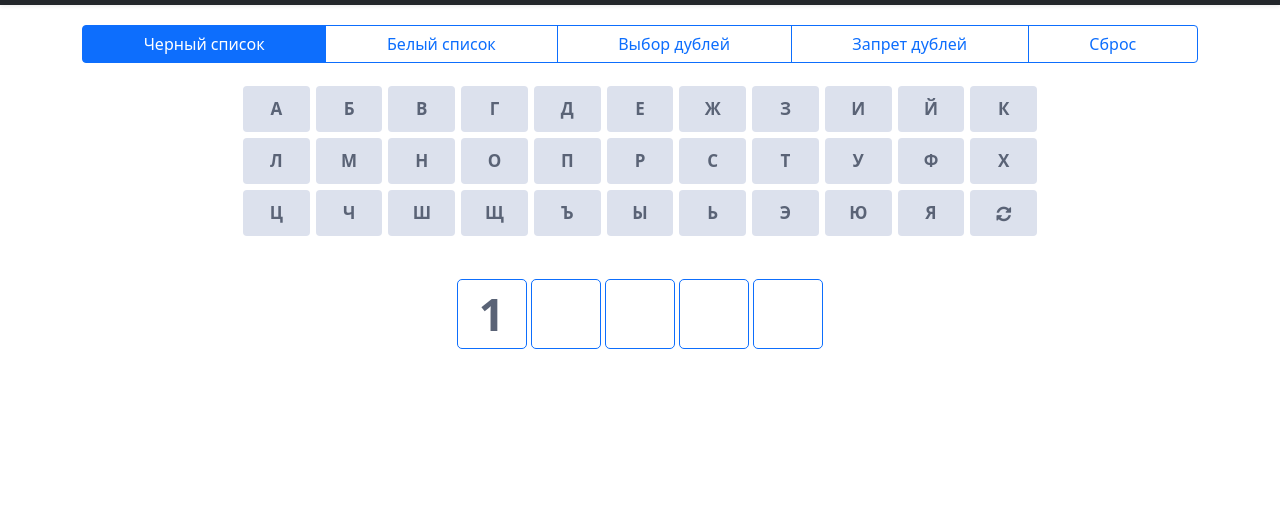
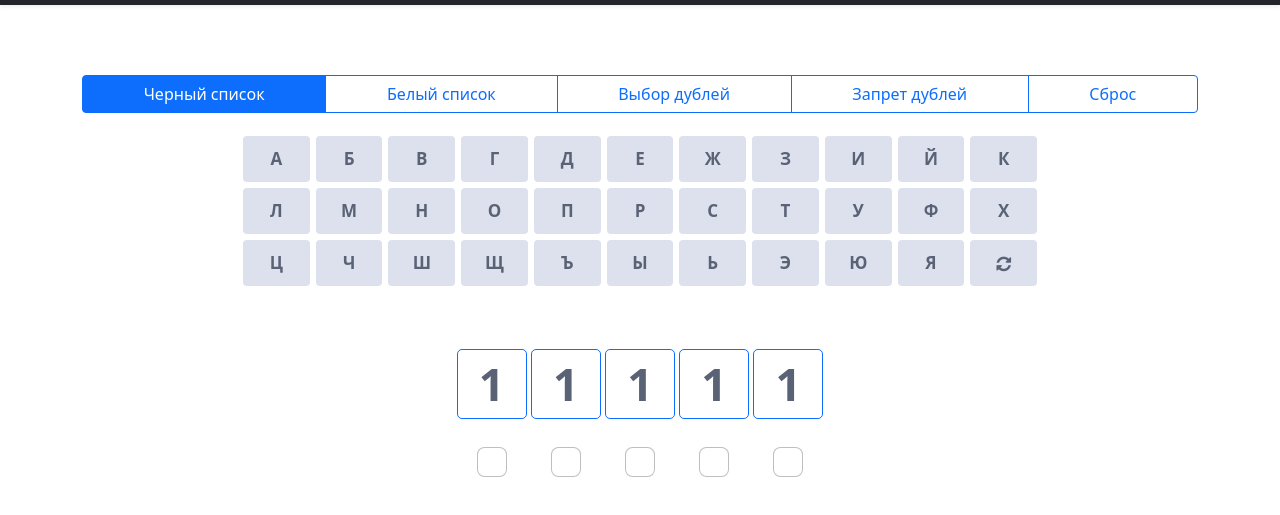
Before and after one commit to avdivo/word_choice, a plain HTML site: page static/index.html in a window 1280 px wide. Shown: the part 51-566 px from the top of the page. Drawn offline with Linux system fonts and the light colour scheme.

Commit message:
JS. Фильтры букв

```diff
--- a/static/index.html
+++ b/static/index.html
@@ -16,7 +16,18 @@
 <link href="bootstrap.min.css" rel="stylesheet">
 
     <style>
+.warning {
+    margin-bottom: 20px;
+    text-align: center;
+    color: #ff0000;
+    font-size: 20px;
+    font-weight: 700;
+    text-decoration: inherit;
+    min-height: 30px;
 
+
+
+}
 .row{
     margin-top: 20px;
     margin-bottom: 20px;
@@ -67,33 +78,6 @@
     }
 }
 
-.letter {
-    vertical-align: middle;
-    width: 70px;
-    height: 70px;
-    text-align: center;
-    color: #5a6376!important;
-<!--    background-color: #dce1ed;-->
-    background-color: white;
-
-    font-size: 45px;
-    font-weight: 700;
-    text-decoration: inherit;
-    text-transform: capitalize;
-    display:inline-block;
-    border: 1px solid transparent;
-    border-color: #0d6efd;
-    border-radius: 5px;
-    cursor: pointer;
-    margin-top: 20px;
-    margin-bottom: 20px;
-
-}
-@media (hover: hover) and (pointer: fine) {
-    .letter:hover {
-        background-color: #0d6efd;
-    }
-}
 
 .letter-mini {
     vertical-align: middle;
@@ -123,7 +107,43 @@
     }
 }
 
+.above_letter {
+    vertical-align: middle;
+    text-align: center;
+    display:inline-block;
+    cursor: pointer;
+    margin-top: 20px;
+    margin-bottom: 20px;
+}
 
+.letter {
+    vertical-align: middle;
+    width: 70px;
+    height: 70px;
+    text-align: center;
+    color: #5a6376!important;
+    background-color: white;
+    font-size: 45px;
+    font-weight: 700;
+    text-decoration: inherit;
+    text-transform: capitalize;
+    display:inline-block;
+    border: 1px solid transparent;
+    border-color: #0d6efd;
+    border-radius: 5px;
+    cursor: pointer;
+    margin-top: 20px;
+    margin-bottom: 20px;
+}
+@media (hover: hover) and (pointer: fine) {
+    .letter:hover {
+        background-color: #0d6efd;
+    }
+}
+
+.check {
+    font-size: 30px;
+}
 
       .bd-placeholder-img {
         font-size: 1.125rem;
@@ -179,6 +199,7 @@
 <!-- Кнопки выбора фильтра -->
 <div class="container">
   <div class="row">
+    <div class="warning" id="warning"></div>
     <div class="btn-group" role="group" aria-label="Basic outlined example">
       <button type="button" class="btn btn-outline-primary" id="black_list">Черный список</button>
       <button type="button" class="btn btn-outline-primary" id="white_list">Белый список</button>
@@ -307,11 +328,37 @@
     <div class="container">
       <div class="row justify-content-center">
         <div class="col-md-auto">
-            <div class='letter' id='l1'>1</div>
-            <div class='letter' id='l2'></div>
-            <div class='letter' id='l3'></div>
-            <div class='letter' id='l4'></div>
-            <div class='letter' id='l5'></div>
+            <div class='above_letter'>
+              <div class='letter' id='l1'>1</div>
+              <div class="check">
+                <input class="form-check-input" type="checkbox" id="ch1">
+              </div>
+            </div>
+            <div class='above_letter'>
+              <div class='letter' id='l2'>1</div>
+              <div class="check">
+                <input class="form-check-input" type="checkbox" id="ch2">
+              </div>
+            </div>
+            <div class='above_letter'>
+              <div class='letter' id='l3'>1</div>
+              <div class="check">
+                <input class="form-check-input" type="checkbox" id="ch3">
+              </div>
+            </div>
+            <div class='above_letter'>
+              <div class='letter' id='l4'>1</div>
+              <div class="check">
+                <input class="form-check-input" type="checkbox" id="ch4">
+              </div>
+            </div>
+            <div class='above_letter'>
+              <div class='letter' id='l5'>1</div>
+              <div class="check">
+                <input class="form-check-input" type="checkbox" id="ch5">
+              </div>
+            </div>
+
         </div>
       </div>
     </div>
--- a/static/main.js
+++ b/static/main.js
@@ -1,5 +1,16 @@
 var kb = {};  // Представляет объект клавиатуры, доступный везде
 var ban;  // Представляет объект ban, запрещающий дубликаты букв в слове, доступный везде
+// ------------------------------------------------------------------------------------
+
+// Вывод предупреждения
+function warning(mess) {
+    $('#warning').text(mess); // Показать сообщение
+
+    // Скрываем сообщение
+    setTimeout(function(){
+        $('#warning').text('');
+    }, 5000);
+}
 
 // ------------------------------------------------------------------------------------
 // Класс снопки Запрет дублей букв в слове
@@ -27,6 +38,7 @@ class Ban {
             } else {
                 let dl = Lists.getFilter('double_letter')
                 if (dl.isActive() || dl.getList().length > 0) {
+                    warning('Нельзя запрещать дубли, если они указаны в фильтре Выбор дублей или фильтр активен')
                     return false
                 } else {
                     this.element.css({'background-color': '#0d6efd'});
@@ -49,12 +61,15 @@ class Lists {
 
     // Устанавливает общие свойства и методы всех списков
     constructor(element) {
-        this.element = element // Объекд в DOM отвечающий за выбор фильтра
-        this.name = element.attr('id')
+        this.what_type = 'Lists';
+        this.element = element; // Объекд в DOM отвечающий за выбор фильтра
+        this.name = element.attr('id');
         this.list = new String('');  // Список выбранных букв
-        this.old_bg = element.css('background-color'); // Запомнить цвет фона
-        this.old_ink = element.css('color'); // Запомнить цвет текста
-        Lists.filter[this.name] = this
+        this.old_bg = 'rgba(0, 0, 0, 0)'; // Устанавливаем исходный цвет фона
+        this.old_ink = 'rgb(13, 110, 253)'; // Устанавливаем исходный цвет текста
+        this.active_bg = '#0d6efd';  // Цвет фона, когда фильтр активен
+        this.active_ink = 'white';  // Цвет текста, когда фильтр активен
+        Lists.filter[this.name] = this;
     }
 
     // Список букв в фильтре
@@ -70,19 +85,26 @@ class Lists {
     // Активация фильтра (изменение вида переключателя) в случае успешной активации вернет true
     activate() {
         if (this.name == 'double_letter' && ban.get()) {
-            return false  // Нельзя активировать фильтр дублей, если дубли запрещены
+            warning('Нельзя активировать фильтр Выбор дублей, если дубли запрещены');
+            return false
         }
         Lists.deactivate();
-        this.element.css({'background-color': '#0d6efd'});
-        this.element.css({'color': 'white'});
+        this.element.css({'background-color': this.active_bg});
+        this.element.css({'color': this.active_ink});
         return true
     }
 
-    // Деактивация всех переключателей (возврат в исходное состояние)
+    // Вернуть цвета фона и текста, которые нужно установить для фильтра когда он не активен
+    #colors() {
+        return [this.old_bg, this.old_ink];
+    }
+
+    // Деактивация всех переключателей фильтров кроме букв(возврат в исходное состояние)
     static deactivate() {
         for (let item of Object.values(Lists.filter)) {
-            item.element.css({'background-color': item.old_bg});
-            item.element.css({'color': item.old_ink});
+            let [bg, ink] = item.#colors();
+            item.element.css({'background-color': bg});
+            item.element.css({'color': ink});
         }
     }
 
@@ -99,15 +121,31 @@ class Lists {
 // Класс для букв наследуем от общего, добавляем свойства и методы
 class Letters extends Lists {
     constructor(element) {
-        super(element)
-        this.element = element // Объекд в DOM отвечающий за выбор фильтра
+        super(element);
+        this.what_type = 'Letters';
+        this.element = element; // Объекд в DOM отвечающий за выбор фильтра
         this.list = new String('');  // Список выбранных букв
-        this.old_bg = element.css('background-color');
-        this.old_ink = element.css('color');
+        this.old_bg = 'rgb(255, 255, 255)';  // Устанавливаем исходный цвет фона
+        this.old_ink = 'rgb(13, 110, 253)'; // Устанавливаем исходный цвет текста
+        this.active_bg = '#0d6efd';  // Цвет фона, когда фильтр активен
+        this.active_ink = 'white';  // Цвет текста, когда фильтр активен
+        this.here_bg = '#00ff00';  // Цвет фона, когда известна буква
+        this.here_ink = 'white';  // Цвет текста, когда известна буква
         this.here = false;  // Определяет, стоит ли в этой позиции буква из списка. Или она в этом слове, но не здксь
         Lists.filter[element.attr('id')] = this
     }
 
+    // Вернуть цвета фона и текста, которые нужно установить для фильтра когда он не активен
+    // Этот класс имеет другие цвета для фильтров, когда буква стоит на месте
+    #colors() {
+        return [this.here ? this.here_bg : this.old_bg, this.here ? this.here_ink : this.old_ink];
+    }
+
+    // Изменение чекбокса буквы (меняется стстус: эта буква стоит тут или эта буква есть в этом слове, но не тут)
+    // В первом случае меняется класс поля (цвет
+    change() {
+
+    }
 }
 
 // -------------------------------------------------------------------------------------
@@ -143,6 +181,7 @@ class Keyboard {
             // Очистка фильтра
             this.clearKB();
             this.filter.list = new String('');
+            warning('ok');
         }
 
         let letter = this.keys[keyID].text().toLowerCase();
@@ -211,6 +250,12 @@ $(document).ready(function(){
         kb.activateFilter(Lists.filter[this.id]);
     });
 
+    // Чекбоксы для букв слова
+    $('.check').click(function(){
+        alert(this.id)
+        Lists.filter['l' + this.id[2]].change();
+    });
+
     // Запрет дублей
     $('#ban').click(function(){
         ban.set();
@@ -221,4 +266,5 @@ $(document).ready(function(){
         kb.pressKey(this.id);
     });
 
+
 });
```
